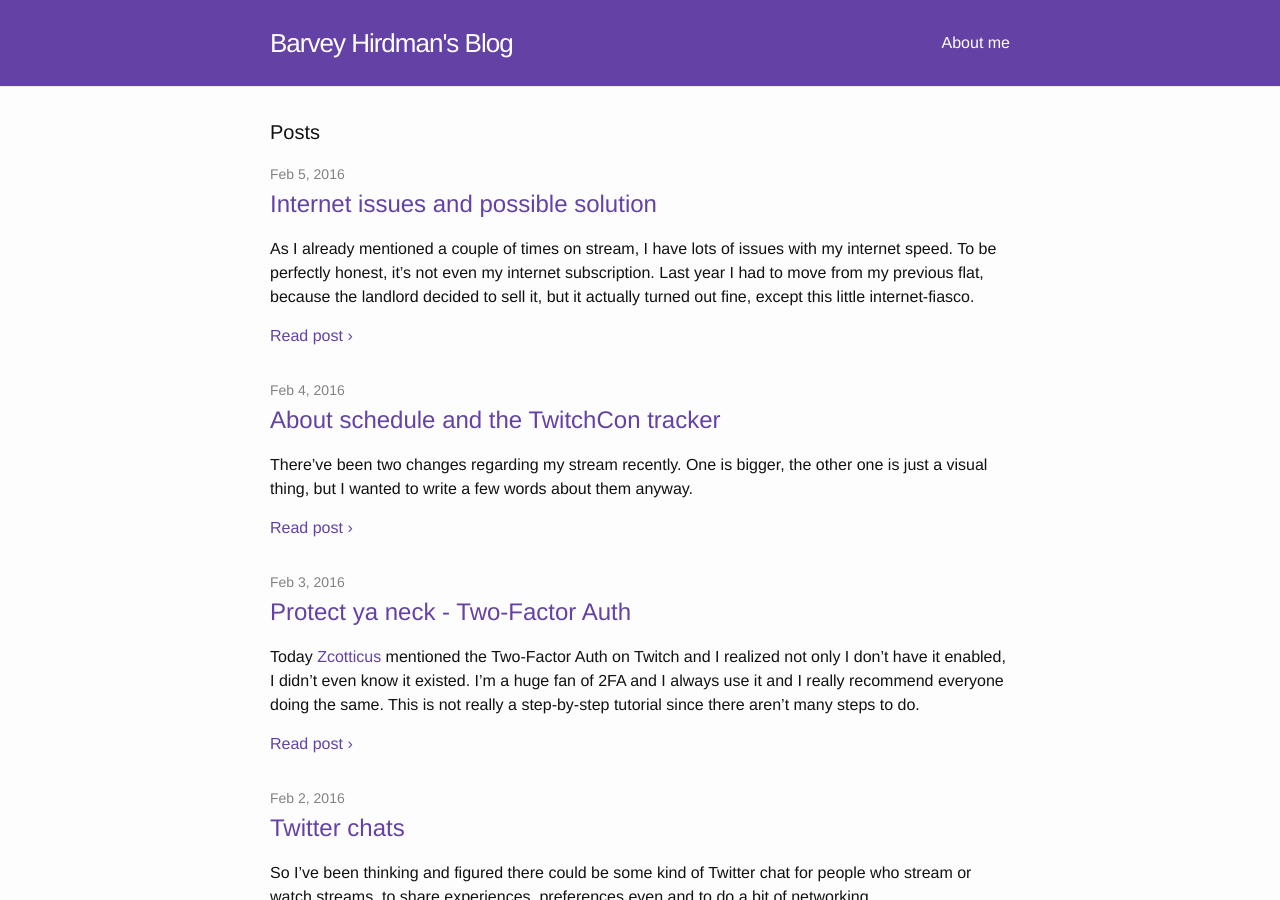
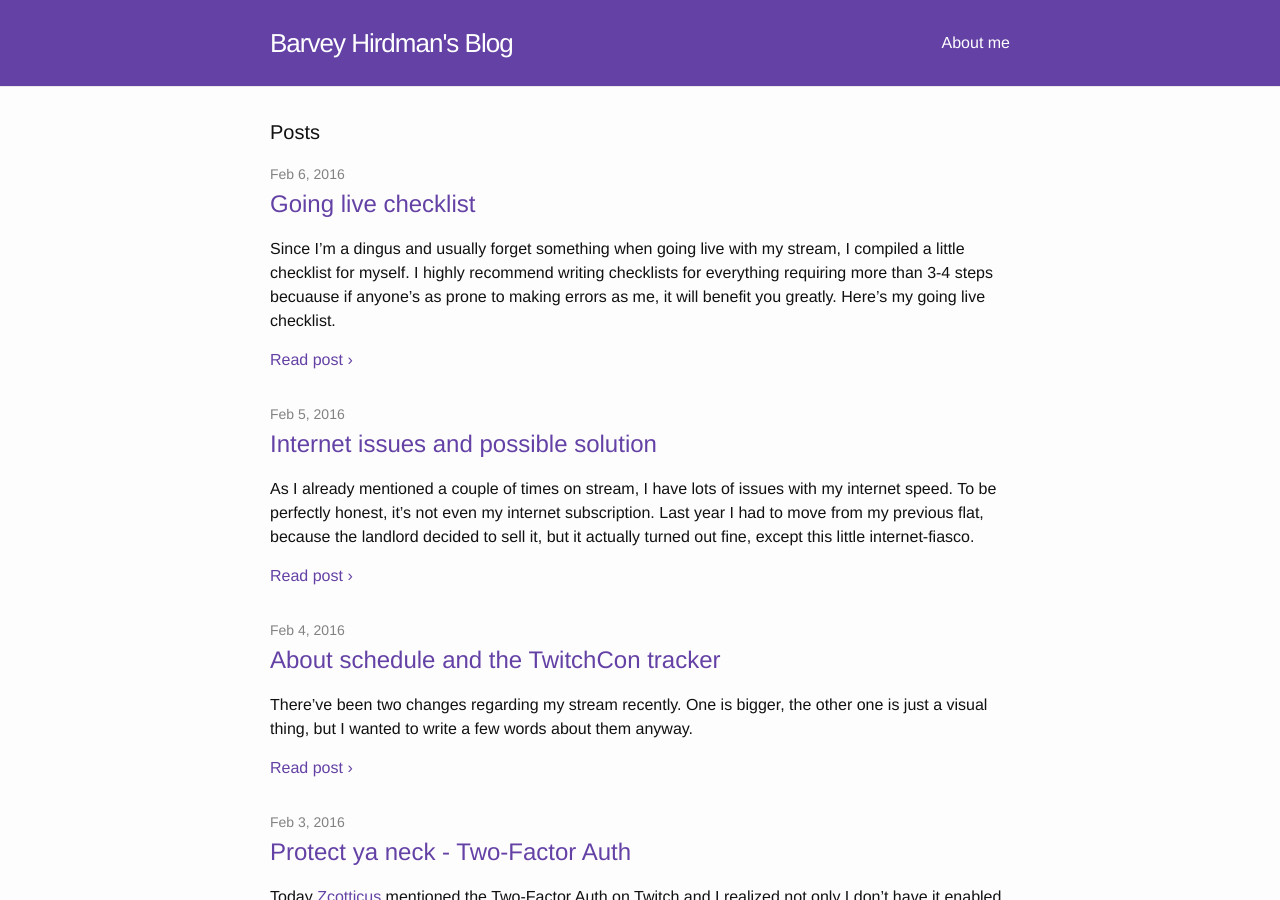
Before and after one commit to AlfredDobradi/blog.barveyhirdman.tv, a Jekyll site: the page built from index.html, in a window 1280 px wide and 900 px high. Built offline with Jekyll 4.4.1, drawn with Linux system fonts in a browser that asks for light colours; Markdown is read by kramdown in place of the engine named in the settings; comment, search, counter and statistics services are not loaded.

Commit message:
Going live checklist

```diff
--- a/_posts/2016-02-06-going-live-checklist.md
+++ b/_posts/2016-02-06-going-live-checklist.md
@@ -1,5 +1,9 @@
 ---
-published: false
+layout: post
+title: Going live checklist
+date: "2016-02-06 12:43:00 +0100"
+categories: help
+published: true
 ---
 
 Since I'm a dingus and usually forget something when going live with my stream, I compiled a little checklist for myself. I highly recommend writing checklists for everything requiring more than 3-4 steps becuause if anyone's as prone to making errors as me, it will benefit you greatly. Here's my going live checklist.
```
